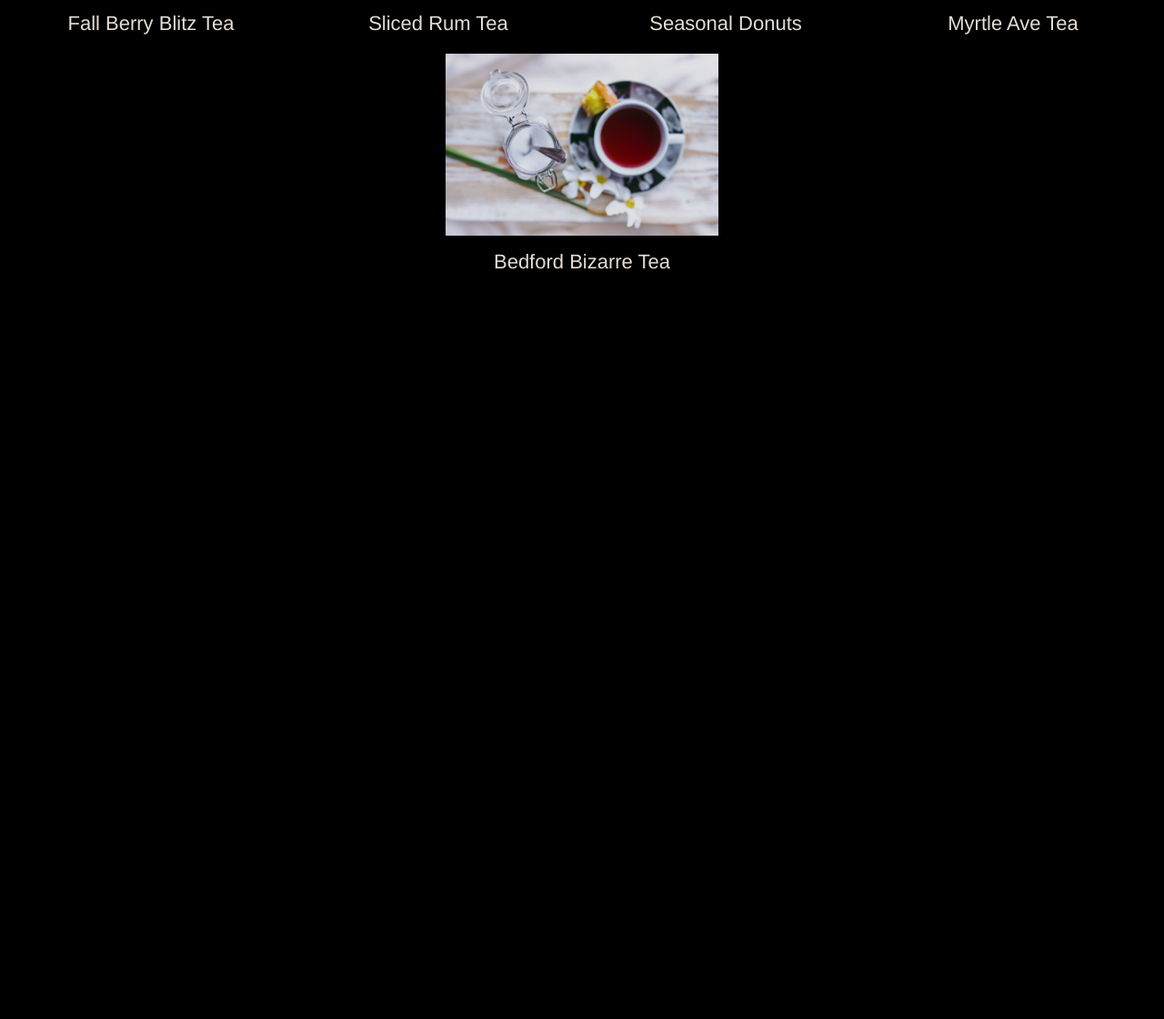
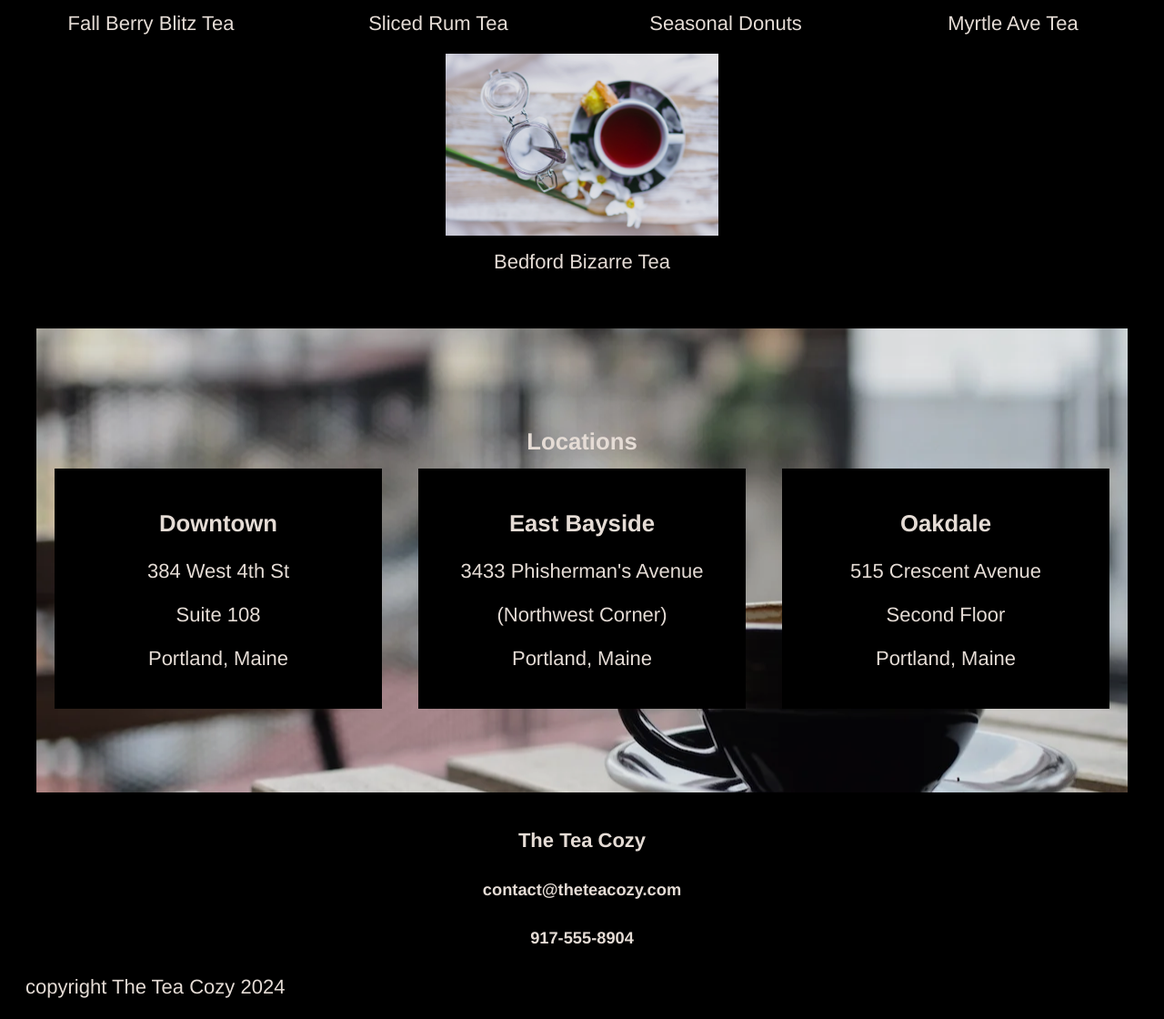
Before and after one commit to WiMares/TeaCozy, a plain HTML site: page index.html in a window 1280 px wide. Shown: the part 1091-2211 px from the top of the page at 91% size. Before the commit the page ends 1420 px from the top, so only its background shows below. Drawn offline with Linux system fonts and the light colour scheme.

Commit message:
Project Completed!

```diff
--- a/index.html
+++ b/index.html
@@ -7,16 +7,20 @@
     <title>Tea Cozy</title>
 </head>
 <body>
+
+
     <header>
         <img src="/img/logo.webp" alt="Tea Cozy">
         <nav>
             <ul>
                 <li><a href="#">Mission</a></li>
-                <li><a href="#">Tea Locations</a></li>
+                <li><a href="#">Featured Tea</a></li>
                 <li><a href="#">Locations</a></li>
             </ul>
         </nav>
     </header>
+
+
     <section class="mission">
         <img src="/img/background.webp" alt="">
         <div class="tagline">
@@ -24,6 +28,8 @@
             <h4>Handpicked, Artisanally Curated, Free Range, Sustainable, Small  Batch, Fair Trade, Organic Tea</h4>
         </div>
     </section>
+
+
     <section class="tea-of-the-month">
         <div class="tea">
             <h2>Tea of the Month</h2>
@@ -52,5 +58,42 @@
             </div>
         </div>
     </section>
+
+
+    <section class="locations">
+        <h3 class="subtitle">Locations</h3>
+        <div class="location-box">
+            <div class="location">
+                <h3>Downtown</h3>
+                <p>384 West 4th St</p>
+                <p>Suite 108</p>
+                <p>Portland, Maine</p>
+            </div>
+            <div class="location">
+                <h3>East Bayside</h3>
+                <p>3433 Phisherman's Avenue</p>
+                <p>(Northwest Corner)</p>
+                <p>Portland, Maine</p>
+            </div>
+            <div class="location">
+                <h3>Oakdale</h3>
+                <p>515 Crescent Avenue</p>
+                <p>Second Floor</p>
+                <p>Portland, Maine</p>
+            </div>
+        </div>
+    </section>
+
+
+    <section class="contact">
+        <h4>The Tea Cozy</h4>
+        <h5>contact@theteacozy.com</h5>
+        <h5>917-555-8904</h5>
+    </section>
+
+
+    <footer class="copyright">
+        <p>copyright The Tea Cozy 2024</p>
+    </footer>
 </body>
 </html>
--- a/style.css
+++ b/style.css
@@ -52,6 +52,7 @@ header a {
     align-items: center;
     justify-content: center;
     flex-direction: column;
+    width: 100%;
 }
 .tea {
     display: block;
@@ -74,3 +75,38 @@ header a {
     max-width: 300px;
     max-height: 200px;
 }
+.subtitle {
+    text-align: center;
+    margin: 100px auto 15px auto;
+}
+.locations {
+    height: 500px;
+    max-width: 1200px;
+    margin: 40px auto;
+    padding-top: 10px;
+    background-image: url(/img/locations.webp);
+    background-position: center;
+    background-size: cover;
+}
+.location-box {
+    display: inline-flex;
+    text-align: center;
+    width: 100%;
+    justify-content: space-around;
+}
+.location {
+    background-color: black;
+    width: 300px;
+    box-sizing: border-box;
+    padding: 20px;
+    margin-bottom: auto;
+    flex-basis: 30%;
+}
+.contact {
+    text-align: center;
+    max-height: 200px;
+}
+.copyright {
+    text-align: left;
+    margin-left: 20px;
+}
```
